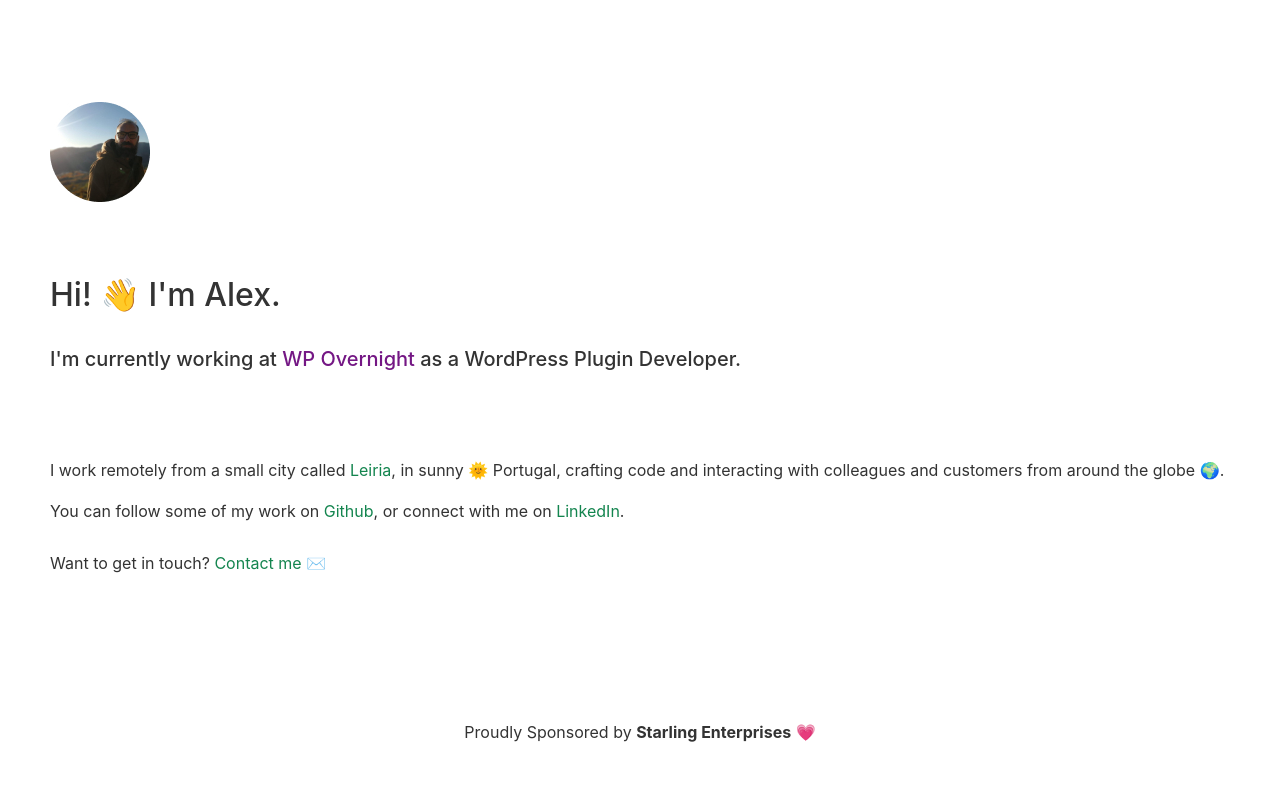
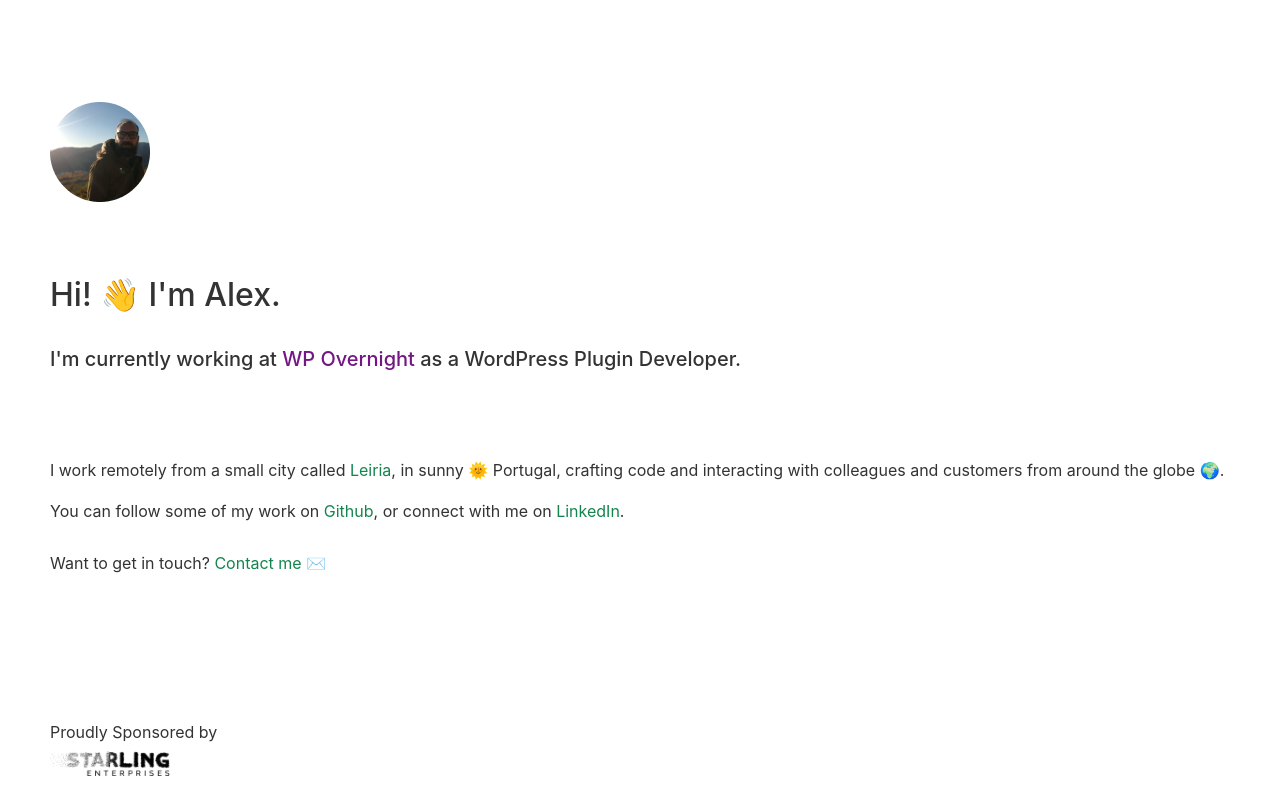
Before and after one commit to alexmigf/personal-site, a website: page public/index.html in a window 1280 px wide. Drawn offline with Linux system fonts and the light colour scheme.

Commit message:
Add sponsor logo

```diff
--- a/assets/css/style.css
+++ b/assets/css/style.css
@@ -18,8 +18,11 @@ main {
 	margin-top: 5%;
 }
 
-.sponsor {
-	font-weight: bold;
+.sponsor img {
+	width: 120px;
+	height: auto;
+	display: block;
+	margin: 5px 0;
 }
 
 footer {
--- a/public/assets/css/style.css
+++ b/public/assets/css/style.css
@@ -18,8 +18,11 @@ main {
 	margin-top: 5%;
 }
 
-.sponsor {
-	font-weight: bold;
+.sponsor img {
+	width: 120px;
+	height: auto;
+	display: block;
+	margin: 5px 0;
 }
 
 footer {
--- a/public/index.html
+++ b/public/index.html
@@ -38,8 +38,8 @@
 			</main>
 			<footer>
 	<div class="row">
-		<div class="col-12 text-center">
-			<p>Proudly Sponsored by <span class="sponsor">Starling Enterprises</span> 💗</p>
+		<div class="col-12">
+			<p>Proudly Sponsored by<span class="sponsor"><img src="../assets/images/starling-logo.png" alt="Starling Enterprises"></span></p>
 		</div>
 	</div>
 </footer>
```
Also changed, not shown: _imports/footer.html (+2 -2 lines), assets/images/starling-logo.png (added), public/assets/images/starling-logo.png (added).
